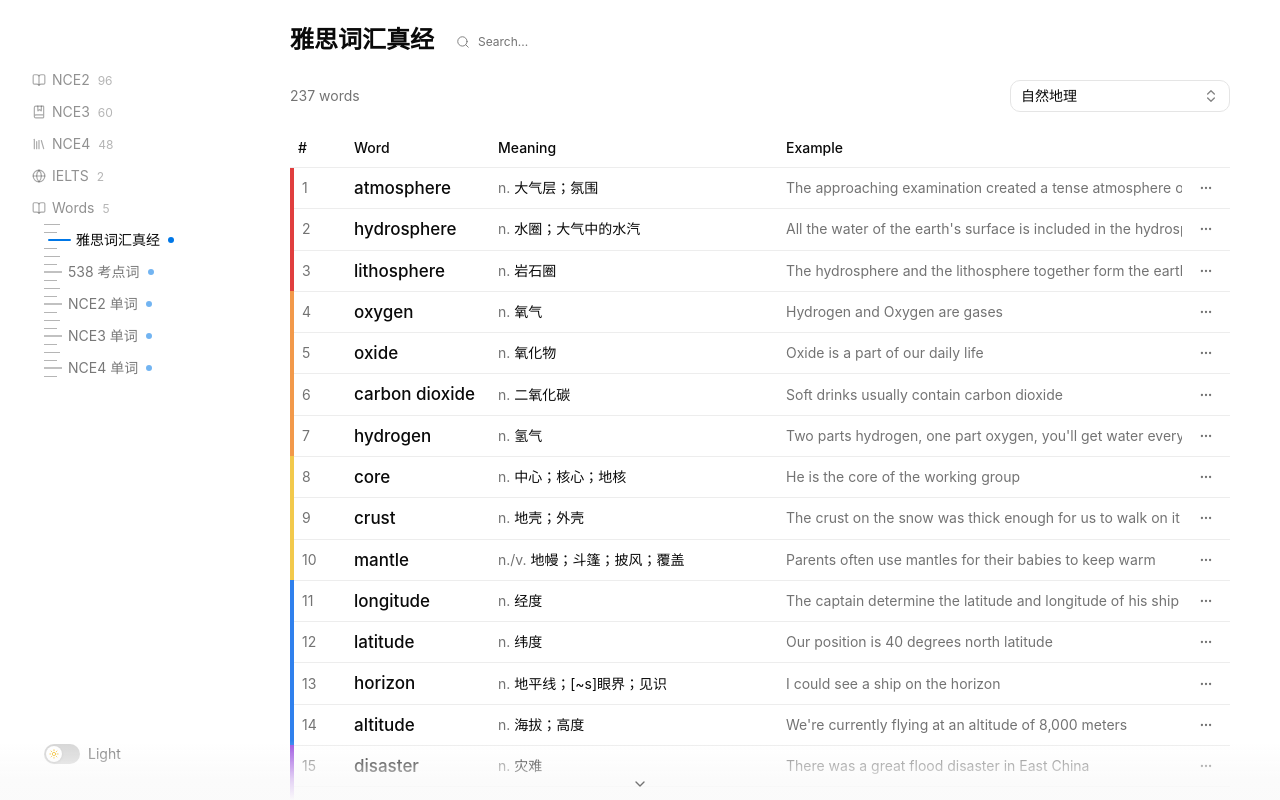
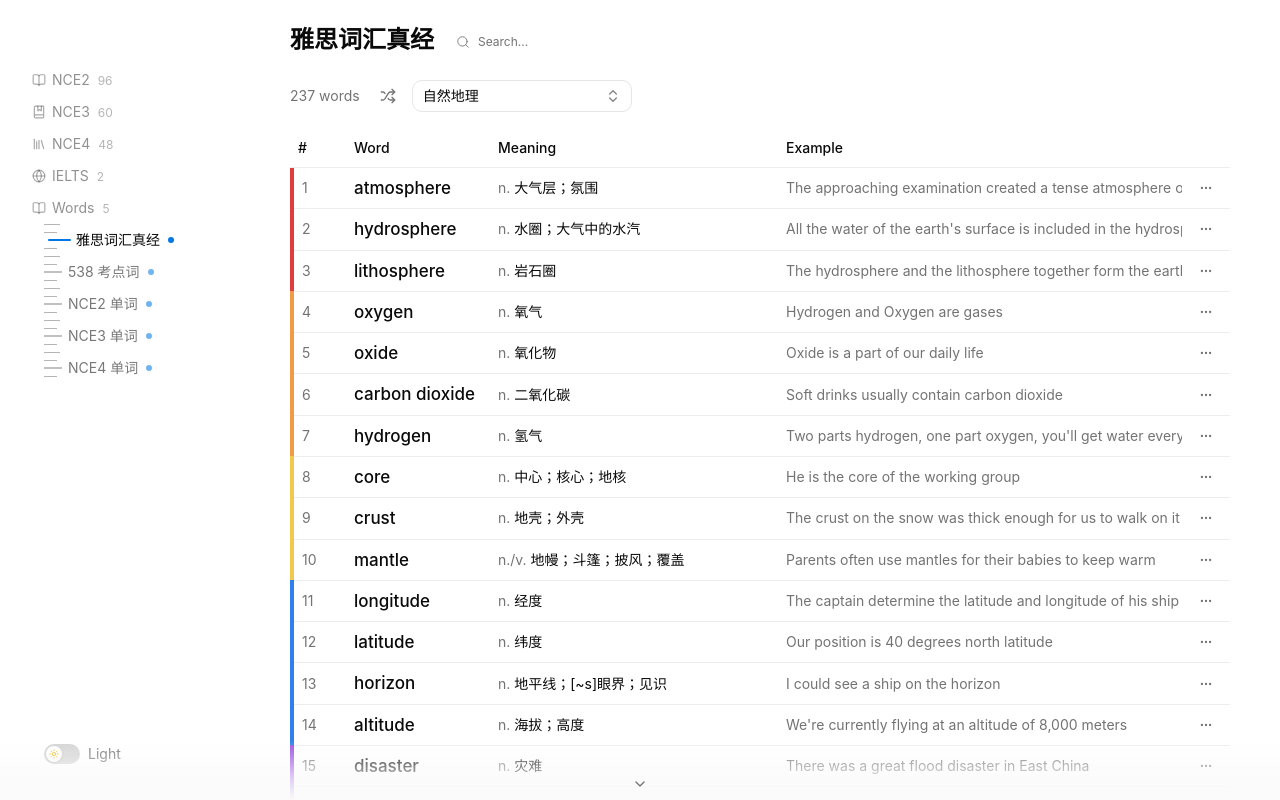
Before and after one commit to farisni/nce-nextjs, a Next.js app: page /vocabulary in a window 1280 px wide. Built offline with nearby package versions, Linux system fonts and the light colour scheme; a small style sheet from the web is missing.

Commit message:
fix: 展开面板统一 colSpan+z-50 + 禁止横向滚动 + 🎲按钮

```diff
--- a/src/app/538-keywords/page.tsx
+++ b/src/app/538-keywords/page.tsx
@@ -240,7 +240,7 @@ export default function KeywordsPage() {
 
         <div className={TABLE_SHELL_CLASS}>
           <div aria-hidden="true" className={FIXED_CONTENT_HEADER_CLASS}>Synonyms</div>
-          <Table containerClassName={TABLE_CONTAINER_CLASS} className="min-w-[1248px] table-fixed border-separate border-spacing-0 [&_td]:border-b [&_td]:border-border/70 [&_th]:border-b [&_th]:border-border/70 [&_tr:last-child_td]:border-b-0">
+          <Table containerClassName={cn(TABLE_CONTAINER_CLASS, expandedWordKey && "overflow-x-hidden")} className="min-w-[1248px] table-fixed border-separate border-spacing-0 [&_td]:border-b [&_td]:border-border/70 [&_th]:border-b [&_th]:border-border/70 [&_tr:last-child_td]:border-b-0">
           <colgroup>
             <col style={{ width: 56 }} />
             <col style={{ width: 144 }} />
@@ -292,13 +292,9 @@ export default function KeywordsPage() {
               </TableRow>
               {isExpanded ? (
                 <TableRow className="group transition-none hover:!bg-transparent">
-                  <TableCell className={cn(INDEX_COLUMN_CLASS, "bg-muted/40 group-hover:bg-muted/40")} />
-                  <TableCell className={cn(WORD_COLUMN_CLASS, "bg-muted/40 group-hover:bg-muted/40")} />
-                  <TableCell className={cn(MEANING_COLUMN_CLASS, "bg-muted/40 group-hover:bg-muted/40")} />
-                  <TableCell className="relative z-0 whitespace-normal bg-muted/40 text-foreground">
+                  <TableCell colSpan={5} className="relative z-50 whitespace-normal bg-muted/40 px-4 py-3 text-foreground">
                     <ExpandedKeywordDetails word={word} />
                   </TableCell>
-                  <TableCell className={cn(EXPAND_COLUMN_CLASS, "bg-muted/40 group-hover:bg-muted/40")} />
                 </TableRow>
               ) : null}
               </Fragment>
--- a/src/app/vocabulary/page.tsx
+++ b/src/app/vocabulary/page.tsx
@@ -16,7 +16,7 @@ import {
   TooltipContent,
   TooltipTrigger,
 } from "@/components/ui/tooltip";
-import { Check, ChevronsUpDown, Ellipsis, Search } from "lucide-react";
+import { Check, ChevronsUpDown, Ellipsis, Search, Shuffle } from "lucide-react";
 import { cn } from "@/lib/utils";
 import { Button } from "@/components/ui/button";
 import {
@@ -232,12 +232,21 @@ export default function VocabularyPage() {
           <p className="text-sm text-muted-foreground">
             {wordCountText}
           </p>
-          <Popover>
+          <div className="flex items-center gap-2">
+            <button
+              type="button"
+              onClick={() => setChapter(vocabChapters[Math.floor(Math.random() * vocabChapters.length)]?.title ?? "")}
+              className="grid size-8 shrink-0 place-items-center rounded-md text-muted-foreground transition-colors hover:bg-muted hover:text-foreground"
+              title="随机章节"
+            >
+              <Shuffle className="size-4" />
+            </button>
+            <Popover>
             <PopoverTrigger asChild>
               <Button
                 variant="outline"
                 role="combobox"
-                className="ml-auto w-[220px] justify-between"
+                className="w-[220px] justify-between"
               >
                 {chapter || "选择章节..."}
                 <ChevronsUpDown className="ml-2 h-4 w-4 shrink-0 opacity-50" />
@@ -268,11 +277,12 @@ export default function VocabularyPage() {
               </Command>
             </PopoverContent>
           </Popover>
+          </div>
         </div>
 
         <div className={TABLE_SHELL_CLASS}>
           <div aria-hidden="true" className={FIXED_CONTENT_HEADER_CLASS}>Example</div>
-          <Table containerClassName={TABLE_CONTAINER_CLASS} className="min-w-[1248px] table-fixed border-separate border-spacing-0 [&_td]:border-b [&_td]:border-border/70 [&_th]:border-b [&_th]:border-border/70 [&_tr:last-child_td]:border-b-0">
+          <Table containerClassName={cn(TABLE_CONTAINER_CLASS, expandedWordId && "overflow-x-hidden")} className="min-w-[1248px] table-fixed border-separate border-spacing-0 [&_td]:border-b [&_td]:border-border/70 [&_th]:border-b [&_th]:border-border/70 [&_tr:last-child_td]:border-b-0">
           <colgroup>
             <col style={{ width: 56 }} />
             <col style={{ width: 144 }} />
@@ -322,19 +332,10 @@ export default function VocabularyPage() {
                 </TableCell>
               </TableRow>
               {isExpanded ? (
-                <TableRow
-                  className="group transition-none hover:!bg-transparent"
-                  style={{
-                    "--vocab-row-color": `var(--vocab-color-${word.colorIndex})`,
-                  } as CSSProperties}
-                >
-                  <TableCell className={cn(INDEX_COLUMN_CLASS, "bg-muted/40 group-hover:bg-muted/40")} />
-                  <TableCell className={cn(WORD_COLUMN_CLASS, "bg-muted/40 group-hover:bg-muted/40")} />
-                  <TableCell className={cn(MEANING_COLUMN_CLASS, "bg-muted/40 group-hover:bg-muted/40")} />
-                  <TableCell className="relative z-0 whitespace-normal bg-muted/40 text-foreground">
+                <TableRow className="group transition-none hover:!bg-transparent">
+                  <TableCell colSpan={7} className="relative z-50 whitespace-normal bg-muted/40 px-4 py-3 text-foreground">
                     <ExpandedVocabularyDetails word={word} />
                   </TableCell>
-                  <TableCell className={cn(EXPAND_COLUMN_CLASS, "bg-muted/40 group-hover:bg-muted/40")} />
                 </TableRow>
               ) : null}
               </Fragment>
--- a/src/components/nce-vocabulary-page.tsx
+++ b/src/components/nce-vocabulary-page.tsx
@@ -570,7 +570,7 @@ export function NceVocabularyPage({ articles, title }: NceVocabularyPageProps) {
                   </TableRow>
                   {isExpanded ? (
                     <TableRow className="group transition-none hover:!bg-transparent">
-                      <TableCell colSpan={5} className="relative z-30 whitespace-normal bg-muted/40 px-4 py-3 text-foreground">
+                      <TableCell colSpan={5} className="relative z-50 whitespace-normal bg-muted/40 px-4 py-3 text-foreground">
                         <ExpandedDetails word={word} />
                       </TableCell>
                     </TableRow>
```
